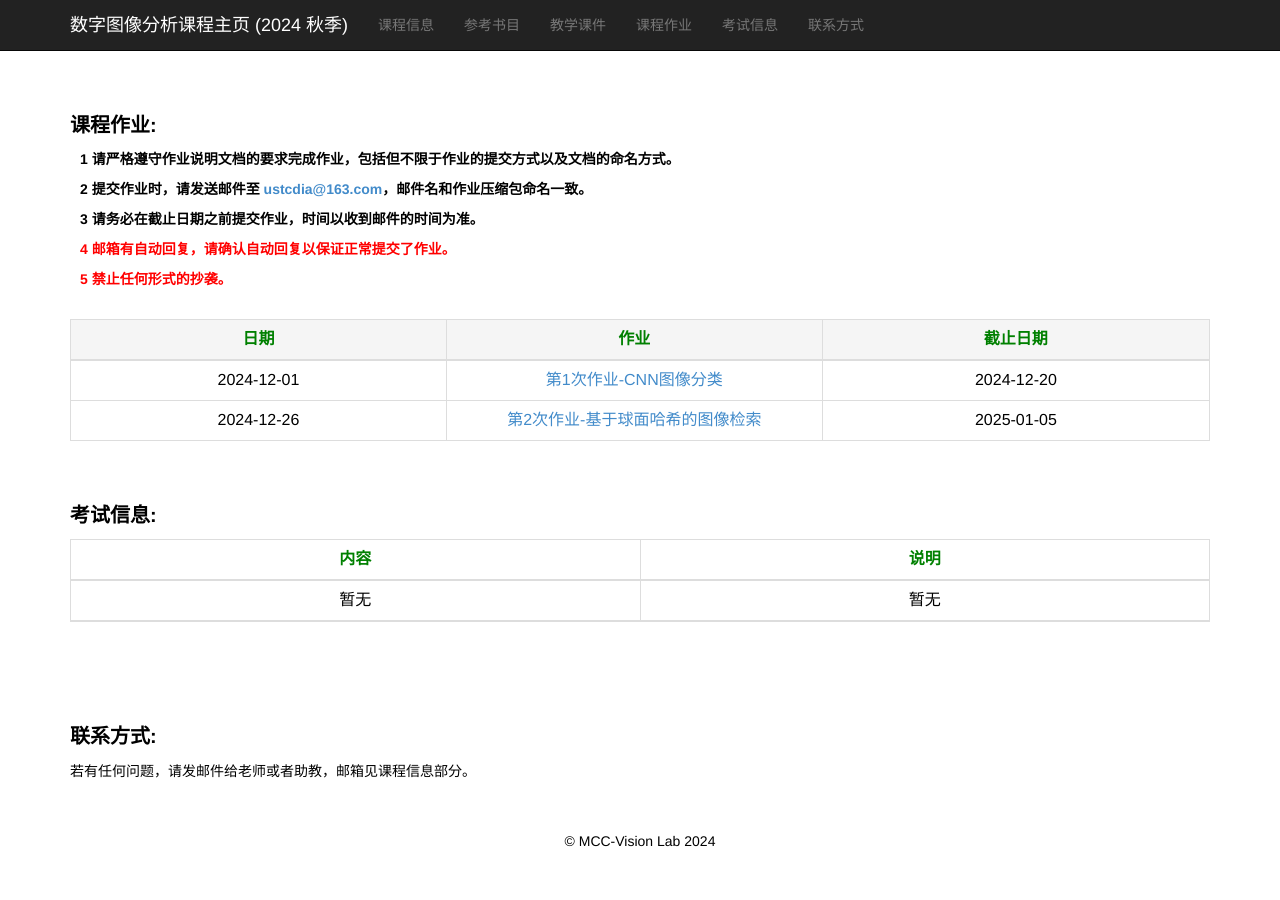
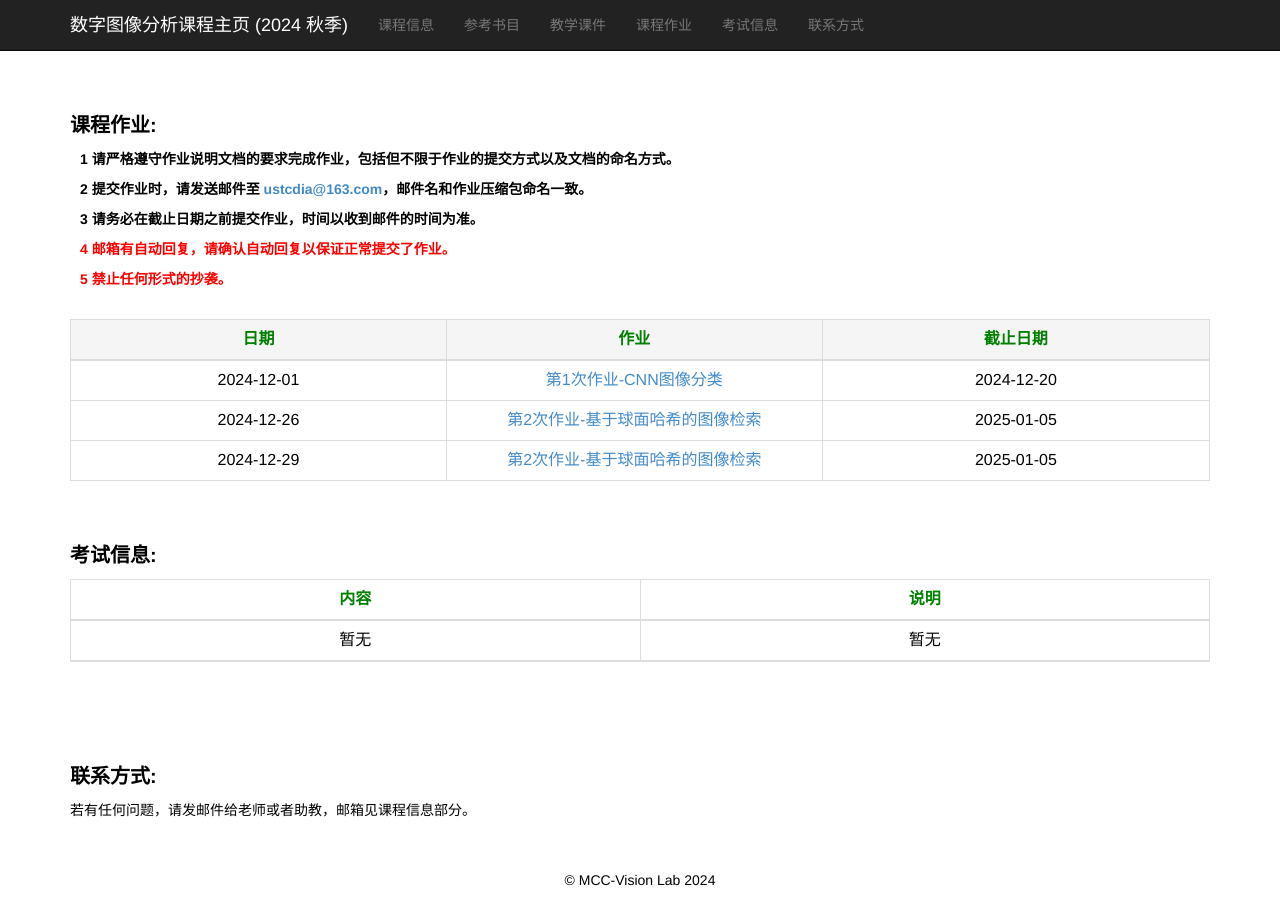
Before and after one commit to ustc-dia/ustc-dia.github.io, a Jekyll site: the page index.html, which Jekyll copies as it is, in a window 1280 px wide and 900 px high, scrolled down 1392 px. Built offline with Jekyll 4.4.1, drawn with Linux system fonts in a browser that asks for light colours; before the commit the page ends 2253 px from its top, so only the background shows below that.

Commit message:
Update index.html

```diff
--- a/index.html
+++ b/index.html
@@ -266,7 +266,12 @@
                 </tr>
                 <tr>
                     <td>2024-12-26</td>
-                    <td><a href="./homework_2024_autumn/DIA第2次作业-2024秋.pptx" target="_blank">第2次作业-基于球面哈希的图像检索</a></td>
+                    <s><td><a href="./homework_2024_autumn/DIA第2次作业-2024秋.pptx" target="_blank">第2次作业-基于球面哈希的图像检索</a></td></s>
+                    <td>2025-01-05</td>
+                </tr>
+                <tr>
+                    <td>2024-12-29</td>
+                    <td><a href="./homework_2024_autumn/DIA第2次作业-2024秋-new.pptx" target="_blank">第2次作业-基于球面哈希的图像检索</a></td>
                     <td>2025-01-05</td>
                 </tr>
                 <!-- <tr>
```
